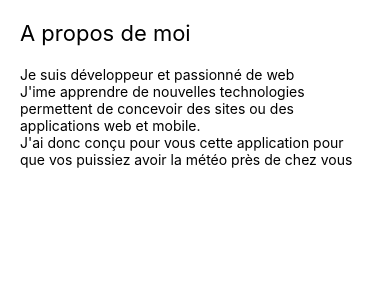
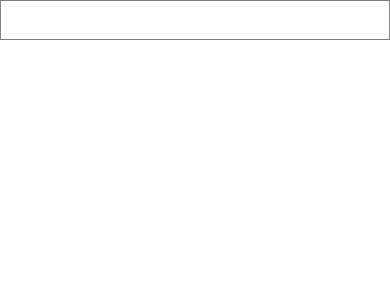
Before and after one commit to amacabr2/gfk_reactnative_mymeteo, a React Native app: screen / in a window 390 px wide. Shown: the top 300 px of the page. Built offline with nearby package versions, Linux system fonts and the light colour scheme.

Commit message:
Champ pour indiquer la ville pour laquelle on veut connaitre la météo

```diff
--- a/App.js
+++ b/App.js
@@ -1,10 +1,14 @@
 import React from 'react';
+import Search from './components/Search';
 import About from './components/About';
+import {View} from'react-native';
 
 export default class App extends React.Component {
     render() {
         return (
-            <About />
+            <View>
+                <Search />
+            </View>
         );
     }
 }
--- a/components/Search.js
+++ b/components/Search.js
@@ -1,11 +1,16 @@
 import React from 'react';
-import {View, Text, StyleSheetr} from'react-native';
+import {View, TextInput, StyleSheet} from'react-native';
 
 export default class Home extends React.Component {
 
     render() {
         return (
-
+            <View>
+                <TextInput
+                    underlineColorAndroid='transparent'
+                    style={{height: 40, borderColor: 'gray', borderWidth: 1}}
+                />
+            </View>
         )
     }
 
```
